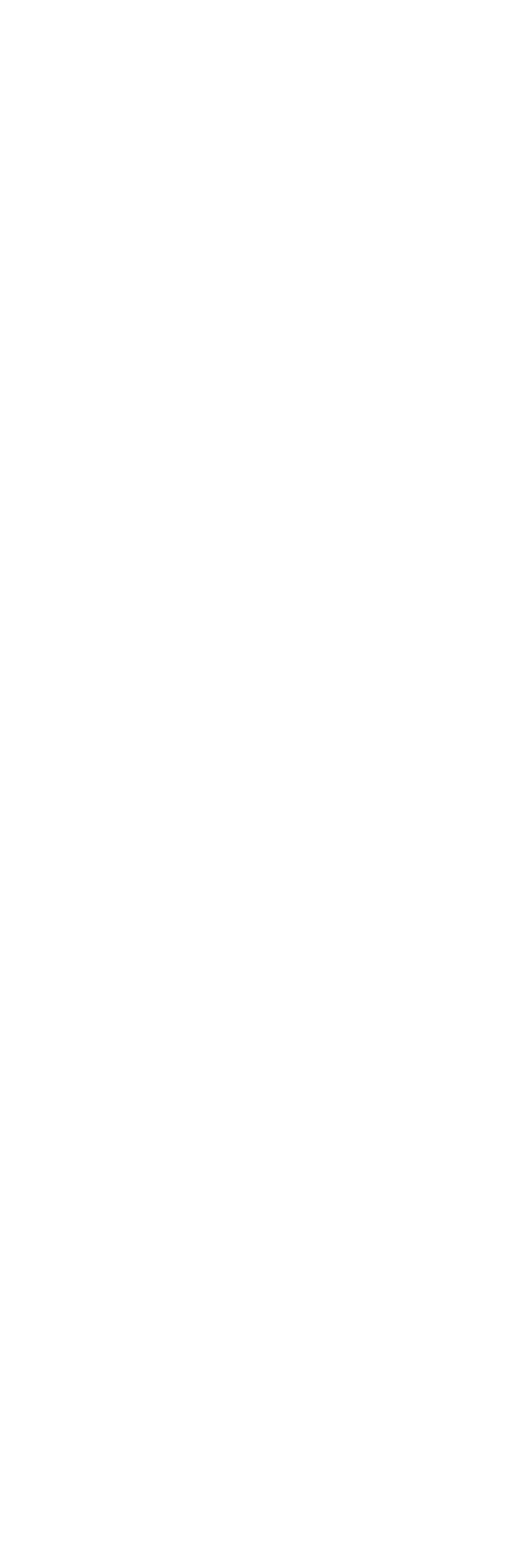
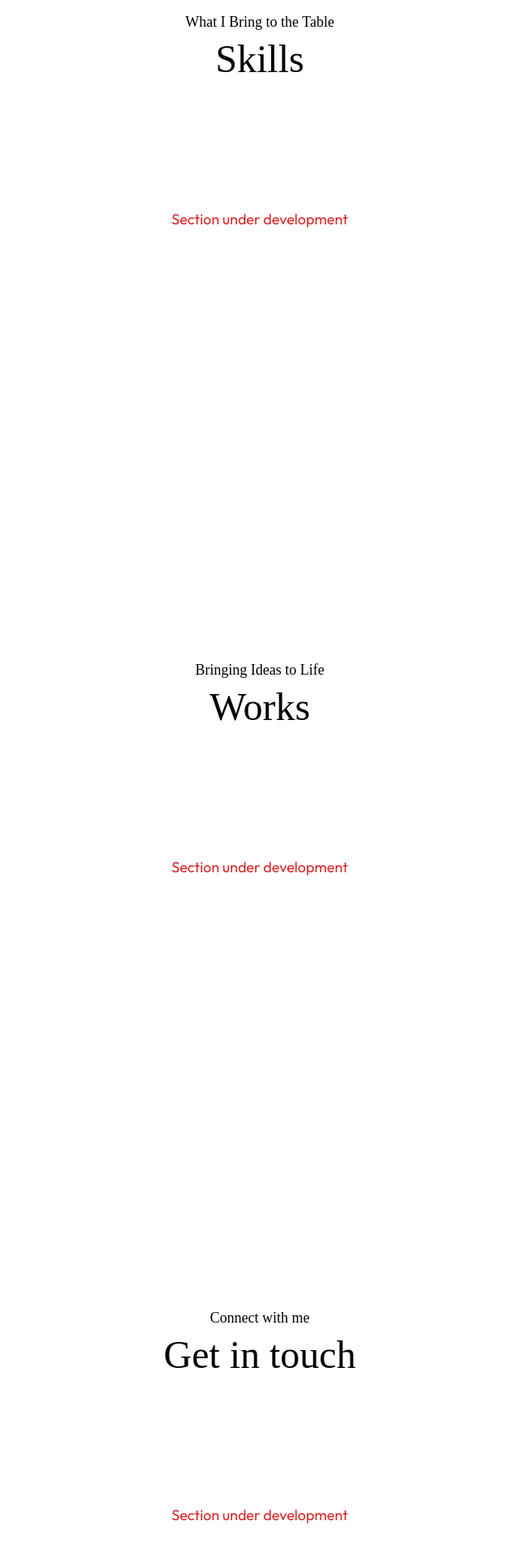
Before and after one commit to abhishekpv/portfolio, a Next.js app: page / in a window 1280 px wide. Shown: the part 2831-4751 px from the top of the page at 81% size, without its empty margins (319-959 px from the left). Before the commit the page ends 2764 px from the top, so only its background shows below. Built offline with nearby package versions, Linux system fonts and the light colour scheme; a web font is replaced by a local one.

Commit message:
template creation for all the sections

```diff
--- a/app/page.tsx
+++ b/app/page.tsx
@@ -1,8 +1,11 @@
 "use client";
 import About from "@/components/about/About";
+import Contact from "@/components/contact/Contact";
 import Experience from "@/components/experience/Experience";
 import Header from "@/components/header/Header";
 import NavBar from "@/components/header/NavBar";
+import Skills from "@/components/skills/Skills";
+import Works from "@/components/works/Works";
 
 export default function Home() {
   return (
@@ -11,6 +14,9 @@ export default function Home() {
       <Header />
       <About />
       <Experience />
+      <Skills />
+      <Works />
+      <Contact />
     </>
   );
 }
--- /dev/null
+++ b/components/contact/Contact.tsx
@@ -0,0 +1,18 @@
+import React from "react";
+
+const Contact = () => {
+  return (
+    <div
+      id="contact"
+      className="w-full px-[12%] py-20 scroll-mt-20 z-10 min-h-screen"
+    >
+      <h4 className="text-center mb-2 text-lg font-Ovo">Connect with me</h4>
+      <h2 className="text-center text-5xl font-Ovo">Get in touch</h2>
+      <p className="text-center my-40 text-lg text-red-600 ">
+        Section under development
+      </p>
+    </div>
+  );
+};
+
+export default Contact;
--- a/components/experience/CompanyHeader.tsx
+++ b/components/experience/CompanyHeader.tsx
@@ -15,9 +15,9 @@ const CompanyHeader = ({
   return (
     <>
       <div className="flex text-xl max-md:text-center text-nowrap items-center gap-2">
-        <h3>{companyName}</h3>
+        <h3 className="w-full">{companyName}</h3>
         <a
-          className="hidden md:block hover:scale-110"
+          className="hidden md:block hover:scale-110 w-full"
           href={companyLink}
           target="_blank"
           onClick={(e) => {
@@ -31,15 +31,16 @@ const CompanyHeader = ({
           />
         </a>
       </div>
-      <p className="text-xs mt-1">{startDate + " - " + endDate}</p>
+      <p className="text-xs text-nowrap mt-1">{startDate + " - " + endDate}</p>
       <a
-        className="md:hidden text-xs  hover:scale-110"
+        className="md:hidden text-xs max-md:ml-1  hover:scale-110"
         href={companyLink}
         target="_blank"
         onClick={(e) => {
           e.stopPropagation();
         }}
-      > Go to website
+      >
+        Go to website
         <Image
           className="w-3 min-w-3 -mt-0.5 ml-2 inline"
           alt={"open link"}
--- /dev/null
+++ b/components/skills/Skills.tsx
@@ -0,0 +1,20 @@
+import React from "react";
+
+const Skills = () => {
+  return (
+    <div
+      id="skills"
+      className="w-full px-[12%] py-20 scroll-mt-20 z-10 min-h-screen"
+    >
+      <h4 className="text-center mb-2 text-lg font-Ovo">
+        What I Bring to the Table
+      </h4>
+      <h2 className="text-center text-5xl font-Ovo">Skills</h2>
+      <p className="text-center my-40 text-lg text-red-600 ">
+        Section under development
+      </p>
+    </div>
+  );
+};
+
+export default Skills;
--- /dev/null
+++ b/components/works/Works.tsx
@@ -0,0 +1,20 @@
+import React from "react";
+
+const Works = () => {
+  return (
+    <div
+      id="works"
+      className="w-full px-[12%] py-20 scroll-mt-20 z-10 min-h-screen"
+    >
+      <h4 className="text-center mb-2 text-lg font-Ovo">
+        Bringing Ideas to Life
+      </h4>
+      <h2 className="text-center text-5xl font-Ovo">Works</h2>
+      <p className="text-center my-40 text-lg text-red-600 ">
+        Section under development
+      </p>
+    </div>
+  );
+};
+
+export default Works;
```
